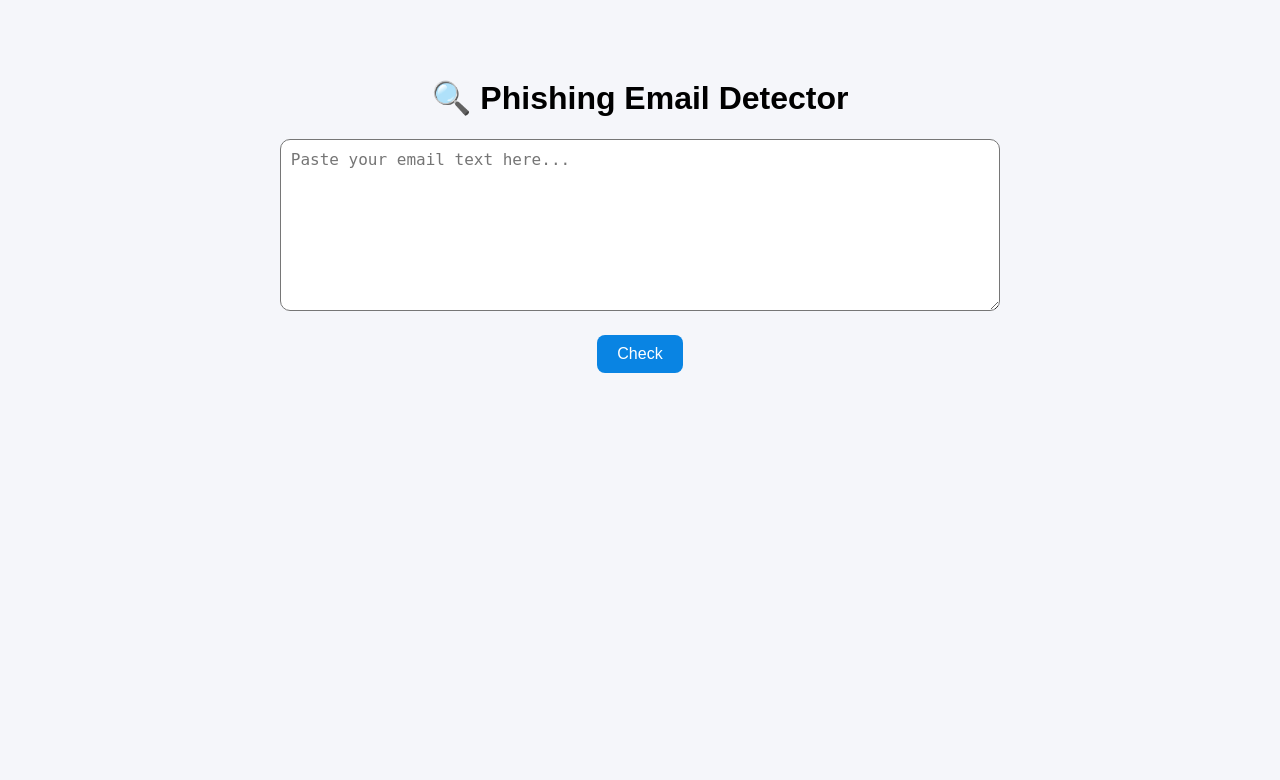
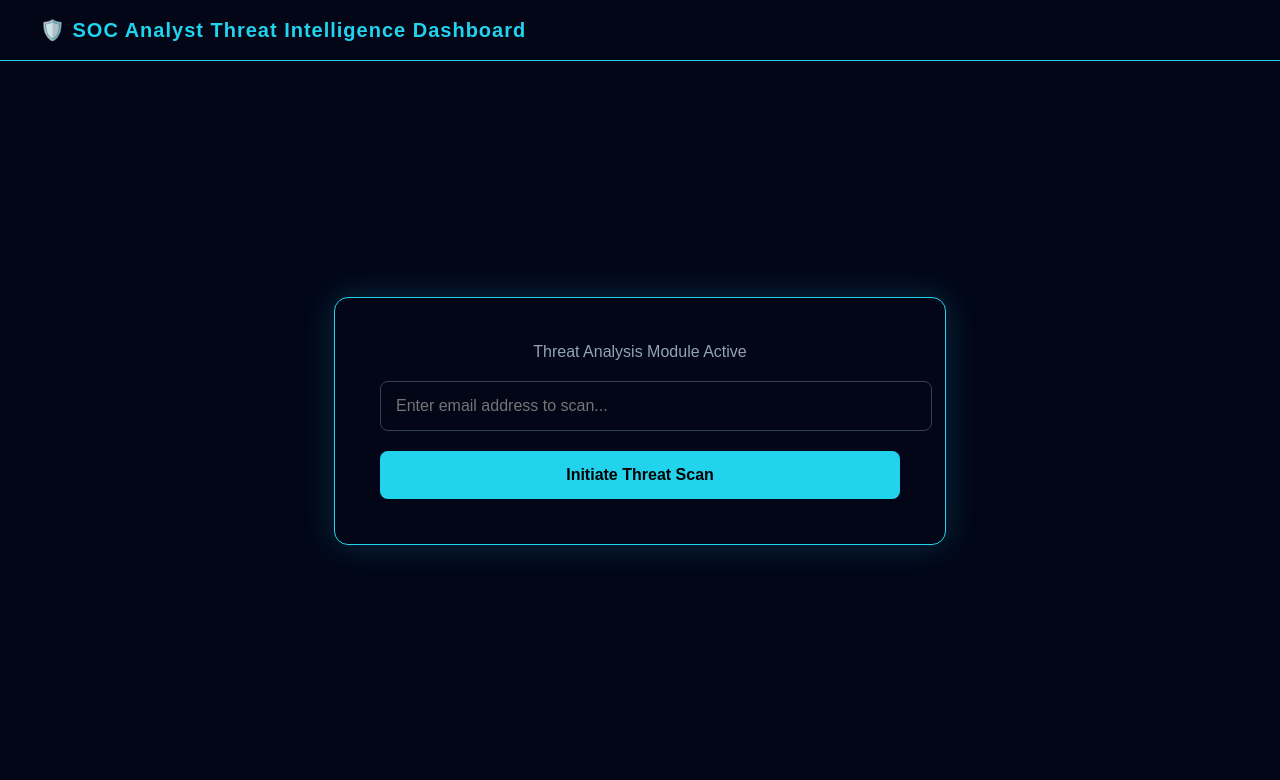
Before and after one commit to SurajSinghtech/Phising-email-detector, a Flask app: page / in a window 1280 px wide. Shown: the top 780 px of the page. Run offline with Flask 3, Linux system fonts and the light colour scheme; parts of the project's set-up code (start-up, migrations or seed data) failed here and were passed over.

Commit message:
second commit

```diff
--- a/app/templates/index.html
+++ b/app/templates/index.html
@@ -1,50 +1,157 @@
 <!DOCTYPE html>
 <html>
 <head>
-    <title>Phishing Email Detector</title>
+<title>SOC Email Threat Dashboard</title>
+
 <style>
-        body {
-            font-family: Arial, sans-serif;
-            background-color: #f5f6fa;
-            text-align: center;
-            padding: 50px;
+body{
+    margin:0;
+    font-family:Arial;
+    background:#020617;
+    color:white;
 }
-        textarea {
-            width: 60%;
-            height: 150px;
-            border-radius: 10px;
-            padding: 10px;
-            font-size: 16px;
+
+/* Navbar */
+.navbar{
+    background:#020617;
+    padding:18px 40px;
+    border-bottom:1px solid #22d3ee;
+    color:#22d3ee;
+    font-size:20px;
+    font-weight:bold;
+    letter-spacing:1px;
 }
-        button {
-            margin-top: 20px;
-            padding: 10px 20px;
-            border: none;
-            background-color: #0984e3;
-            color: white;
-            font-size: 16px;
-            border-radius: 8px;
-            cursor: pointer;
+
+/* Layout */
+.container{
+    display:flex;
+    justify-content:center;
+    align-items:center;
+    height:90vh;
 }
-        button:hover {
-            background-color: #74b9ff;
+
+/* Dashboard Card */
+.card{
+    background:#020617;
+    padding:45px;
+    width:520px;
+    border-radius:14px;
+    border:1px solid #22d3ee;
+    box-shadow:0 0 35px rgba(34,211,238,0.2);
+    text-align:center;
 }
-        .result {
-            margin-top: 30px;
-            font-size: 22px;
-            font-weight: bold;
+
+/* Input */
+input{
+    width:100%;
+    padding:15px;
+    border-radius:8px;
+    border:1px solid #334155;
+    background:#020617;
+    color:white;
+    font-size:16px;
+    outline:none;
+}
+
+input:focus{
+    border-color:#22d3ee;
+    box-shadow:0 0 10px #22d3ee;
+}
+
+/* Button */
+button{
+    margin-top:20px;
+    width:100%;
+    padding:15px;
+    border:none;
+    border-radius:8px;
+    background:#22d3ee;
+    color:black;
+    font-weight:bold;
+    font-size:16px;
+    cursor:pointer;
+    transition:0.3s;
+}
+
+button:hover{
+    background:#06b6d4;
+}
+
+/* Scan Animation */
+.scan{
+    margin-top:18px;
+    color:#22d3ee;
+    animation:blink 1s infinite;
+}
+
+@keyframes blink{
+    50%{opacity:0.4;}
+}
+
+/* Result Panel */
+.result{
+    margin-top:25px;
+    font-size:22px;
+    font-weight:bold;
+    padding:15px;
+    border-radius:8px;
+}
+
+.phishing{
+    color:#ef4444;
+    border:1px solid #ef4444;
+    box-shadow:0 0 20px rgba(239,68,68,0.6);
+}
+
+.legit{
+    color:#22c55e;
+    border:1px solid #22c55e;
+    box-shadow:0 0 20px rgba(34,197,94,0.6);
+}
+
+/* Status Text */
+.status{
+    margin-bottom:20px;
+    color:#94a3b8;
 }
 </style>
 </head>
+
 <body>
-    <h1>🔍 Phishing Email Detector</h1>
-    <form action="/predict" method="POST">
-        <textarea name="email" placeholder="Paste your email text here...">{{ email }}</textarea><br>
-        <button type="submit">Check</button>
+
+<div class="navbar">
+🛡️ SOC Analyst Threat Intelligence Dashboard
+</div>
+
+<div class="container">
+
+<div class="card">
+
+<div class="status">Threat Analysis Module Active</div>
+
+<form action="/predict" method="post" onsubmit="showScan()">
+<input type="text" name="email" placeholder="Enter email address to scan..." required>
+<button type="submit">Initiate Threat Scan</button>
 </form>
 
+<div id="scanText"></div>
+
 {% if prediction %}
-    <div class="result">{{ prediction }}</div>
+<div class="result {% if 'Phishing' in prediction %}phishing{% else %}legit{% endif %}">
+{{ prediction }}
+</div>
 {% endif %}
+
+</div>
+
+</div>
+
+<script>
+function showScan(){
+    document.getElementById("scanText").innerHTML =
+    "<div class='scan'>Analyzing threat signatures...</div>";
+}
+</script>
+
 </body>
 </html>
```
Also changed, not shown: 2 other files. Lines whose indentation alone changed are shown as unchanged.
